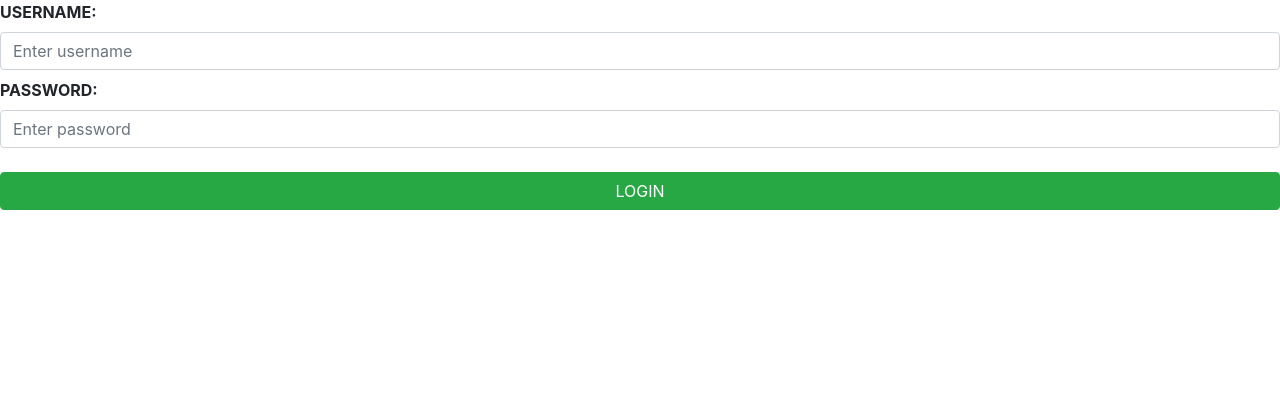
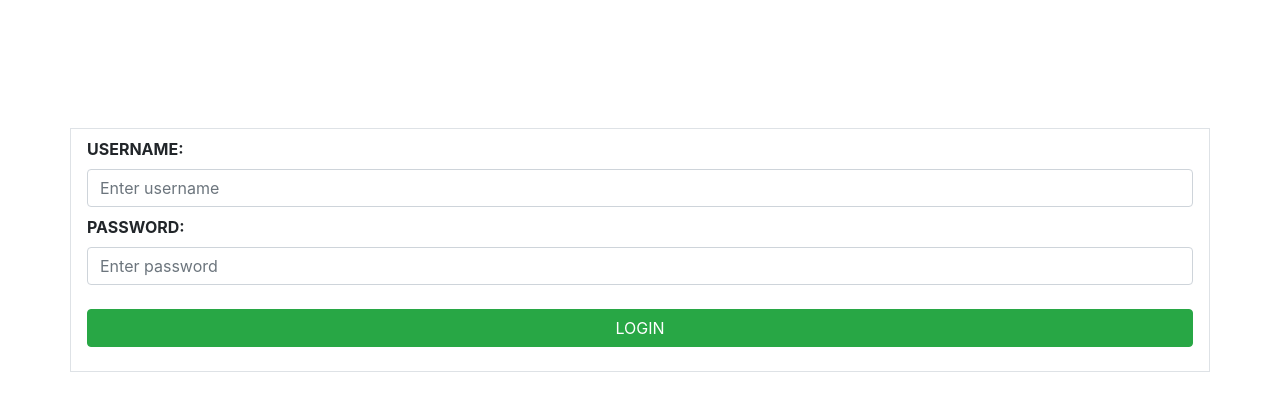
Before and after one commit to narendra1695/angular-api-project, an Angular app: page / in a window 1280 px wide. Shown: the top 410 px of the page. Built offline with nearby package versions, Linux system fonts and the light colour scheme.

Commit message:
Final touchup
Did some final touch-up with the UI login form
Did some final touch-up with the UI after login

```diff
--- a/src/app/login-form/login-form.component.css
+++ b/src/app/login-form/login-form.component.css
@@ -0,0 +1,3 @@
+.marginTop {
+    margin-top: 10%;
+}
--- a/src/app/login-form/login-form.component.html
+++ b/src/app/login-form/login-form.component.html
@@ -1,3 +1,4 @@
+<div class="container marginTop border py-2 px-3">
     <form #login="ngForm" (ngSubmit)="loginFuntion(login.value)" novalidate>
 
         <label for="username" class="font-weight-bold col-12 col-sm-12 text-uppercase p-0">username: </label>
@@ -10,8 +11,9 @@
             {{ errorMsg }}
         </div>
 
-    <button class="btn btn-success text-uppercase col-12 col-sm-12 mt-4 mt-sm-4" type="submit" value="submit">
+        <button class="btn btn-success text-uppercase col-12 col-sm-12 mt-4 mt-sm-4 mb-3" type="submit" value="submit">
         login
     </button>
 
     </form>
+</div>
--- a/src/app/store-detail/store-detail.component.html
+++ b/src/app/store-detail/store-detail.component.html
@@ -11,7 +11,6 @@
             <h6><span>{{ storeDetails.place.state }}</span></h6>
         </div>
     </div>
-
 
     <div class="list-group mt-2" *ngFor="let x of hourDetails">
         <p class="list-group-item list-group-item-action list-group-item-success"><span class="font-weight-bold text-uppercase">{{ x.weekday }}</span> :: <span>{{ x.from_hour }}</span> - <span>{{ x.to_hour }}</span></p>
--- a/src/app/store-detail/store-detail.component.ts
+++ b/src/app/store-detail/store-detail.component.ts
@@ -47,7 +47,6 @@ export class StoreDetailComponent implements OnInit {
         error => {
           console.log("Fetching data failed...", error);
           this.generated = false;
-          // this.errorMsg = error.statusText
         }
       );
   }
```
Lines whose indentation alone changed are shown as unchanged.
